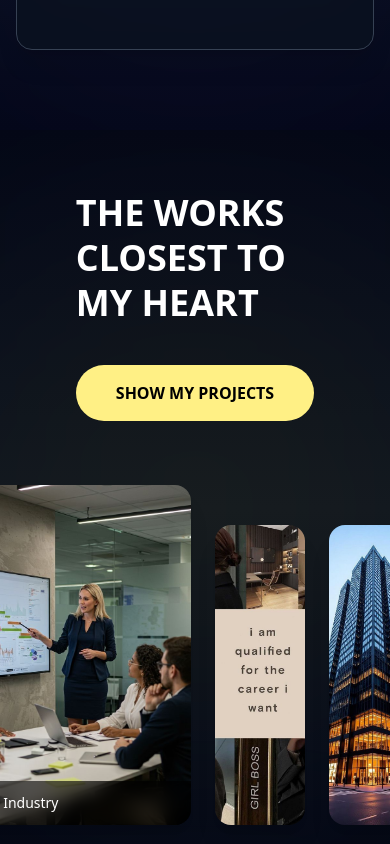
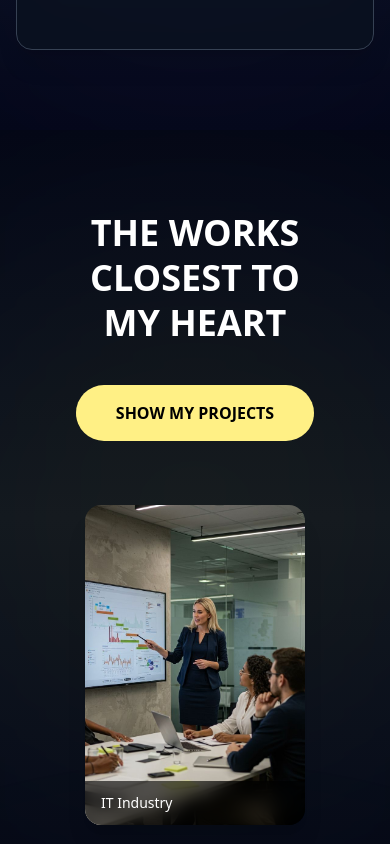
Before and after one commit to vishakha-shete/portfolio-landing-page, a React (Vite) app: page / in a window 390 px wide. Shown: the part 3140-3984 px from the top of the page. Built offline with nearby package versions, Linux system fonts and the light colour scheme.

Commit message:
Add responsive projects showcase section

```diff
--- a/src/Components/Projects.jsx
+++ b/src/Components/Projects.jsx
@@ -4,7 +4,7 @@ import project3 from "../assets/project3.jpg";
 
 const Projects = () => {
     return (
-        <section className="relative py-15 px-4 sm:px-8 overflow-hidden">
+        <section className="relative py-20 px-4 sm:px-8 overflow-hidden">
 
             {/* BACKGROUND */}
             <div className="absolute  inset-0 bg-gradient-to-b from-[#020617] via-[#0b1220] to-[#020617]" />
@@ -13,8 +13,8 @@ const Projects = () => {
             <div className="relative z-10 max-w-8xl mx-auto flex flex-col lg:flex-row items-center justify-center gap-16">
 
                 {/* LEFT TEXT */}
-                <div className="text-white max-w-xl">
-                    <h2 className="text-4xl md:text-6xl font-semibold leading-tight">
+                <div className="text-white max-w-xl text-center lg:text-left">
+                    <h2 className="text-4xl sm:text-5xl md:text-6xl font-semibold leading-tight">
                         THE WORKS <br /> CLOSEST TO <br /> MY HEART
                     </h2>
 
@@ -24,10 +24,10 @@ const Projects = () => {
                 </div>
 
                 {/* RIGHT PROJECT CARDS */}
-                <div className="flex items-end gap-6">
+                <div className="flex items-end justify-center gap-4 sm:gap-6">
 
                     {/* MAIN CARD */}
-                    <div className="relative w-[220px] sm:w-[260px] h-[340px] rounded-2xl overflow-hidden shadow-xl">
+                    <div className="relative w-[220px] sm:w-[260px] h-[320px] sm:h-[360px] rounded-2xl overflow-hidden shadow-xl hover:scale-105 transition">
                         <img
                             src={project1}
                             alt="Project 1"
@@ -39,7 +39,7 @@ const Projects = () => {
                     </div>
 
                     {/* SMALL CARD 1 */}
-                    <div className="w-[90px] sm:w-[110px] h-[300px] rounded-2xl overflow-hidden shadow-xl">
+                    <div className="hidden sm:block w-[100px] sm:w-[120px] h-[300px] rounded-2xl overflow-hidden shadow-xl hover:scale-105 transition">
                         <img
                             src={project2}
                             alt="Project 2"
@@ -48,7 +48,7 @@ const Projects = () => {
                     </div>
 
                     {/* SMALL CARD 2 */}
-                    <div className="w-[90px] sm:w-[110px] h-[300px] rounded-2xl overflow-hidden shadow-xl">
+                    <div className="hidden sm:block w-[100px] sm:w-[120px] h-[300px] rounded-2xl overflow-hidden shadow-xl hover:scale-105 transition">
                         <img
                             src={project3}
                             alt="Project 3"
```
